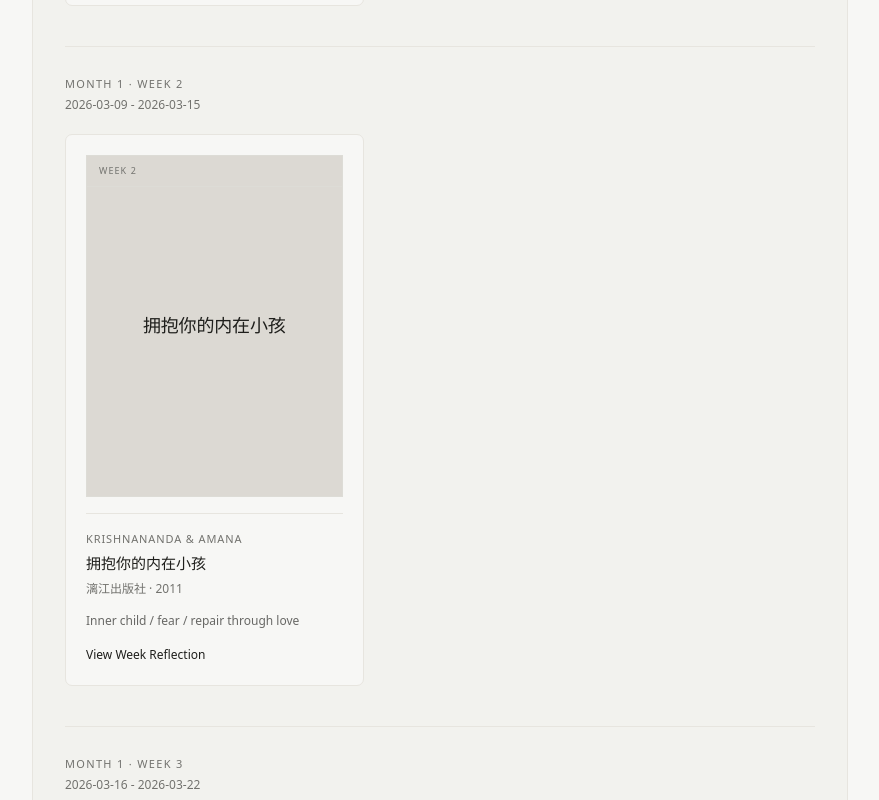
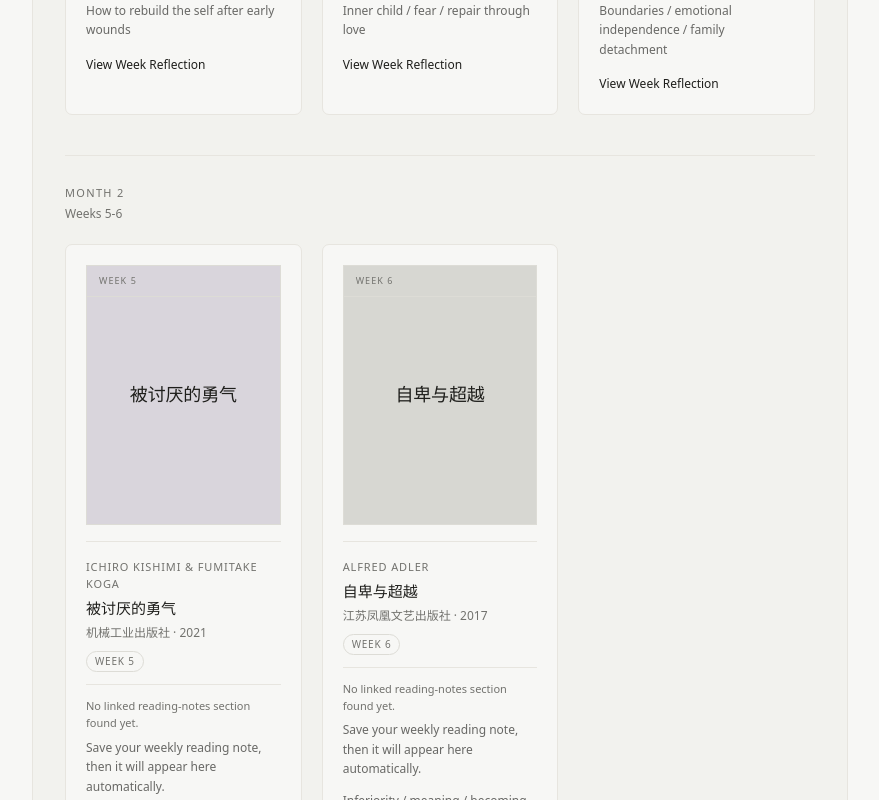
Before and after one commit to qianzhuiwuneng/nicos-1.0, a Next.js app: page /reading in a window 1280 px wide. Shown: the part 900-1700 px from the top of the page, without its empty margins (320-1199 px from the left). Built offline with nearby package versions, Linux system fonts and the light colour scheme.

Commit message:
index reading cards by month and reuse weekly reflection reading-note sections.
This keeps Reading as a timeline archive by syncing existing week-note titles and excerpts directly from weekly reflection data instead of generating separate book summaries.

Made-with: Cursor

```diff
--- a/app/reading/page.tsx
+++ b/app/reading/page.tsx
@@ -1,11 +1,85 @@
 "use client";
 
 import Link from "next/link";
+import { useEffect, useMemo, useState } from "react";
 import { AppLayout } from "@/components/layout/AppLayout";
-import { getReadingWeekSections, readingJourneyBooks } from "@/lib/reading-journey";
+import {
+  getReadingMonthSections,
+  readingJourneyBooks,
+  type ReadingJourneyBook,
+} from "@/lib/reading-journey";
+import { getWeeklyReviewPrompts, type WeeklyReviewPrompt } from "@/lib/weekly-review-prompts";
+import { fetchWeeklyReviewCloud, mergeRemoteAndLocal } from "@/lib/weekly-review-cloud";
+import { loadWeeklyReviewValues, type WeeklyReviewValues } from "@/lib/weekly-review-storage";
+
+type SyncedReadingNote = {
+  sectionTitle: string;
+  excerpt: string;
+};
+
+function normalizeLabel(source: string): string {
+  return source.replace(/[《》\s"'“”‘’:：—\-]/g, "").toLowerCase();
+}
+
+function extractExcerpt(text: string, maxChars = 120): string {
+  const compact = text.replace(/\s+/g, " ").trim();
+  if (compact.length <= maxChars) return compact;
+  return `${compact.slice(0, maxChars).trimEnd()}…`;
+}
+
+function pickPromptForBook(book: ReadingJourneyBook, prompts: WeeklyReviewPrompt[]): WeeklyReviewPrompt | undefined {
+  if (book.reflectionPromptId) {
+    const exact = prompts.find((p) => p.id === book.reflectionPromptId);
+    if (exact) return exact;
+  }
+  const normalizedTitle = normalizeLabel(book.title);
+  return prompts.find((p) => normalizeLabel(p.label).includes(normalizedTitle));
+}
 
 export default function ReadingPage() {
-  const weeklySections = getReadingWeekSections();
+  const monthSections = useMemo(() => getReadingMonthSections(), []);
+  const [syncedNotes, setSyncedNotes] = useState<Record<string, SyncedReadingNote>>({});
+
+  useEffect(() => {
+    let cancelled = false;
+
+    async function run() {
+      const weeks = Array.from(new Set(readingJourneyBooks.map((book) => book.week)));
+      const weekValues = new Map<number, WeeklyReviewValues>();
+      const weekPrompts = new Map<number, WeeklyReviewPrompt[]>();
+
+      for (const week of weeks) {
+        const prompts = getWeeklyReviewPrompts(week, "zh");
+        weekPrompts.set(week, prompts);
+        if (prompts.length === 0) continue;
+        const promptIds = prompts.map((p) => p.id);
+        const local = loadWeeklyReviewValues(week);
+        const remote = await fetchWeeklyReviewCloud(week);
+        weekValues.set(week, mergeRemoteAndLocal(remote, local, promptIds));
+      }
+
+      const next: Record<string, SyncedReadingNote> = {};
+      for (const book of readingJourneyBooks) {
+        const prompts = weekPrompts.get(book.week) ?? [];
+        const values = weekValues.get(book.week) ?? {};
+        const prompt = pickPromptForBook(book, prompts);
+        if (!prompt) continue;
+        const text = (values[prompt.id] ?? "").trim();
+        if (!text) continue;
+        next[book.id] = {
+          sectionTitle: prompt.label,
+          excerpt: extractExcerpt(text),
+        };
+      }
+
+      if (!cancelled) setSyncedNotes(next);
+    }
+
+    void run();
+    return () => {
+      cancelled = true;
+    };
+  }, []);
 
   return (
     <AppLayout
@@ -26,26 +100,26 @@ export default function ReadingPage() {
         </div>
 
         <div className="space-y-10">
-          {weeklySections.map((section) => (
+          {monthSections.map((section) => (
             <section
-              key={`week-${section.week}`}
-              id={`week-${section.week}`}
+              key={`month-${section.month}`}
               className="border-t border-[var(--border-subtle)] pt-7 first:border-t-0 first:pt-0"
             >
               <header className="mb-5">
                 <p className="text-[11px] font-medium uppercase tracking-[0.12em] text-[var(--muted-foreground)]">
-                  Month {section.month} · Week {section.week}
+                  Month {section.month}
                 </p>
                 <p className="mt-1 text-[12px] text-[var(--muted-foreground)]">
-                  {section.weekStart} - {section.weekEnd}
+                  Weeks {section.firstWeek}-{section.lastWeek}
                 </p>
               </header>
 
-              <div className="grid gap-6 sm:grid-cols-2 lg:grid-cols-12">
+              <div className="grid gap-5 sm:grid-cols-2 xl:grid-cols-3">
                 {section.lots.map((lot) => (
                   <article
                     key={lot.id}
-                    className="rounded-[var(--radius-sm)] border border-[var(--border-subtle)] bg-[var(--background)] p-4 sm:p-5 lg:col-span-5"
+                    id={`week-${lot.week}`}
+                    className="rounded-[var(--radius-sm)] border border-[var(--border-subtle)] bg-[var(--background)] p-4 sm:p-5"
                   >
                     <div className={`relative aspect-[3/4] w-full border border-[var(--border)] ${lot.coverTone}`}>
                       <div className="absolute inset-x-0 top-0 border-b border-[var(--border)] px-3 py-2">
@@ -68,6 +142,17 @@ export default function ReadingPage() {
                         {lot.title}
                       </p>
                       <p className="mt-1.5 text-[12px] text-[var(--muted-foreground)]">{lot.publisherYear}</p>
+                      <p className="mt-2 inline-flex rounded-[var(--radius-pill)] border border-[var(--border)] px-2 py-0.5 text-[10px] uppercase tracking-[0.08em] text-[var(--muted-foreground)]">
+                        Week {lot.week}
+                      </p>
+                      <div className="mt-3 border-t border-[var(--border-subtle)] pt-3">
+                        <p className="text-[11px] text-[var(--muted-foreground)]">
+                          {syncedNotes[lot.id]?.sectionTitle ?? "No linked reading-notes section found yet."}
+                        </p>
+                        <p className="mt-1.5 text-[12px] leading-relaxed text-[var(--foreground-soft)]">
+                          {syncedNotes[lot.id]?.excerpt ?? "Save your weekly reading note, then it will appear here automatically."}
+                        </p>
+                      </div>
                       <p className="mt-3 text-[12px] leading-relaxed text-[var(--foreground-soft)]">
                         {lot.tagline}
                       </p>
@@ -80,7 +165,6 @@ export default function ReadingPage() {
                     </div>
                   </article>
                 ))}
-                {section.lots.length === 1 && <div className="hidden lg:block lg:col-span-7" aria-hidden="true" />}
               </div>
             </section>
           ))}
--- a/lib/reading-journey.ts
+++ b/lib/reading-journey.ts
@@ -9,6 +9,7 @@ export type ReadingJourneyBook = {
   coverTone: string;
   week: number;
   month: number;
+  reflectionPromptId?: string;
 };
 
 export const readingJourneyBooks: ReadingJourneyBook[] = [
@@ -21,6 +22,7 @@ export const readingJourneyBooks: ReadingJourneyBook[] = [
     coverTone: "bg-[#d7d4cf]",
     week: 1,
     month: 1,
+    reflectionPromptId: "w1-book",
   },
   {
     id: "lot-2",
@@ -31,6 +33,7 @@ export const readingJourneyBooks: ReadingJourneyBook[] = [
     coverTone: "bg-[#dcd9d3]",
     week: 2,
     month: 1,
+    reflectionPromptId: "w2-inner-child",
   },
   {
     id: "lot-3",
@@ -68,6 +71,30 @@ export function getReadingForWeek(week: number): ReadingJourneyBook[] {
   return readingJourneyBooks.filter((book) => book.week === week);
 }
 
+export function getReadingMonthSections() {
+  const grouped = readingJourneyBooks.reduce<Record<number, ReadingJourneyBook[]>>((acc, lot) => {
+    if (!acc[lot.month]) acc[lot.month] = [];
+    acc[lot.month].push(lot);
+    return acc;
+  }, {});
+
+  return Object.keys(grouped)
+    .map((month) => Number(month))
+    .sort((a, b) => a - b)
+    .map((month) => {
+      const lots = grouped[month].slice().sort((a, b) => a.week - b.week);
+      const weekList = lots.map((book) => book.week);
+      const firstWeek = weekList[0];
+      const lastWeek = weekList[weekList.length - 1];
+      return {
+        month,
+        lots,
+        firstWeek,
+        lastWeek,
+      };
+    });
+}
+
 export function getReadingWeekSections() {
   const grouped = readingJourneyBooks.reduce<Record<number, ReadingJourneyBook[]>>((acc, lot) => {
     if (!acc[lot.week]) acc[lot.week] = [];
```
